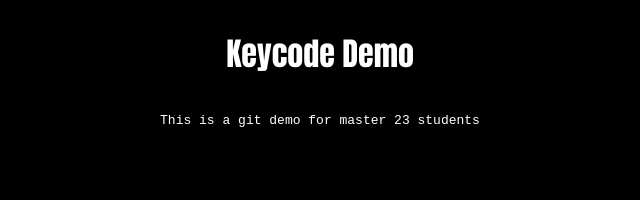
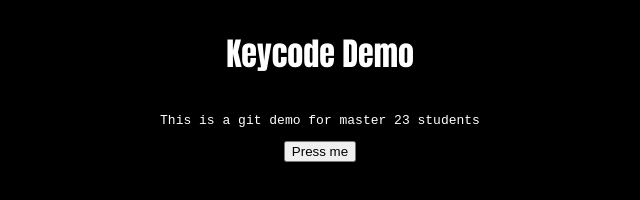
Before and after one commit to benmaudslay/keycode-demo, a plain HTML site: page index.html in a window 1280 px wide. Shown: the whole page, without its empty margins (320-960 px from the left). Drawn offline with Linux system fonts and the light colour scheme.

Commit message:
added button to index

```diff
--- a/index.html
+++ b/index.html
@@ -11,6 +11,8 @@
     <h1>Keycode Demo</h1>
     <p>This is a git demo for master 23 students</p>
 
+    <button>Press me</button>
+
     <script src="script.js"></script>
   </body>
 </html>
```
